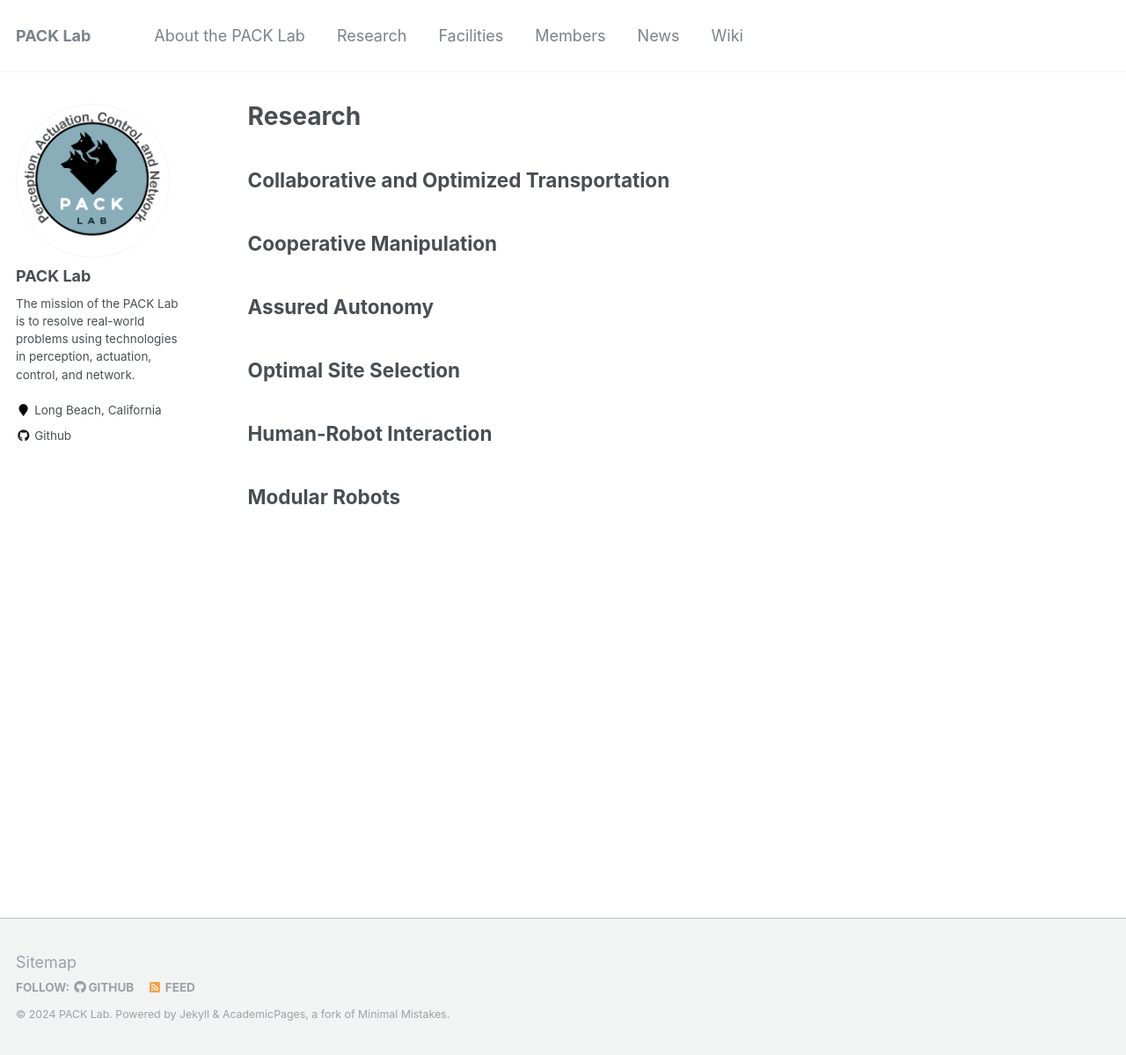
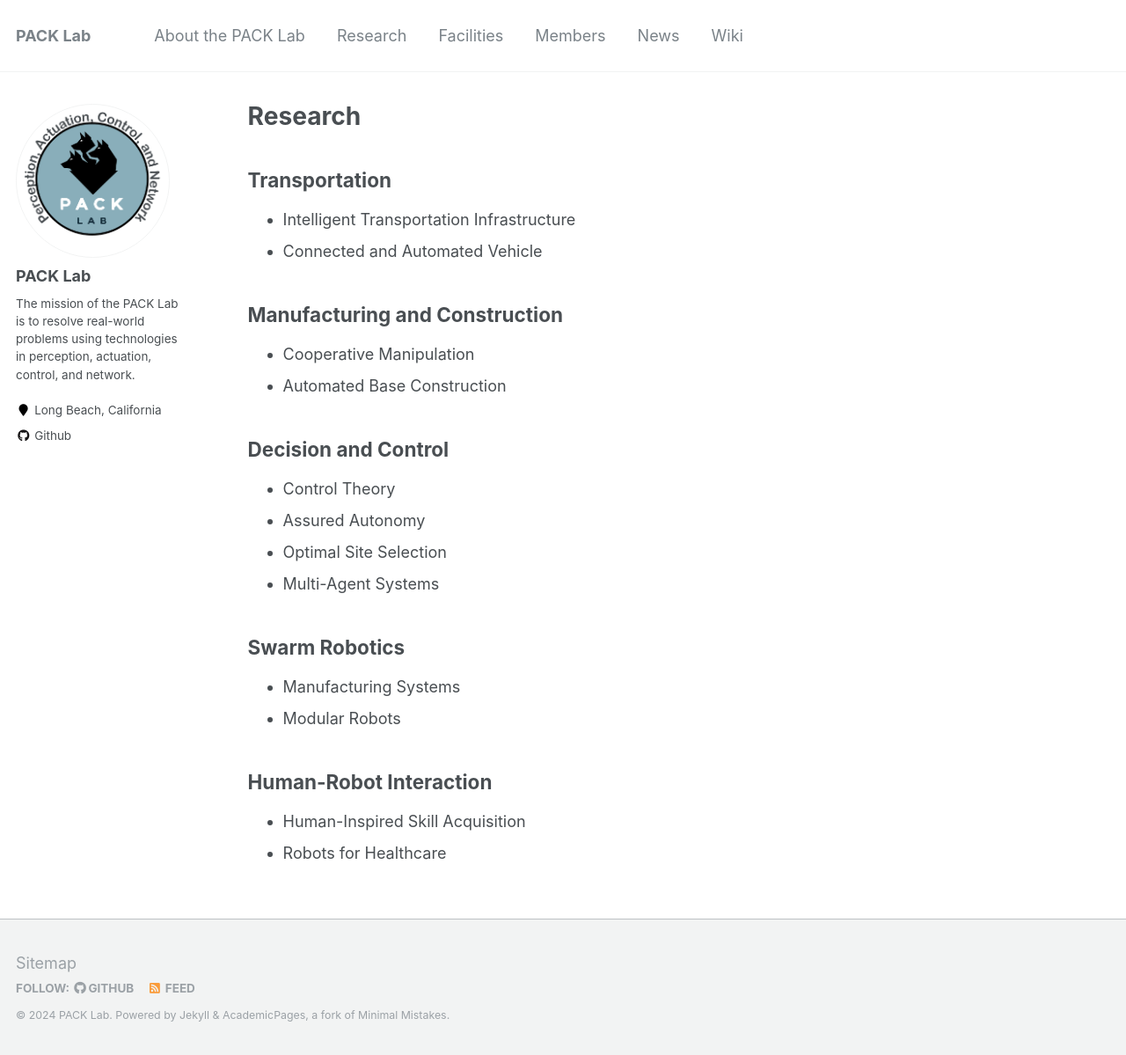
Before and after one commit to pack-lab/pack-lab.github.io, a Jekyll site: the page built from _pages/research.md, in a window 1280 px wide and 1199 px high. Shown: the whole window at 88% size. Built offline with Jekyll 4.4.1, drawn with Linux system fonts in a browser that asks for light colours.

Commit message:
Update research.md

```diff
--- a/_pages/research.md
+++ b/_pages/research.md
@@ -5,14 +5,29 @@ permalink: /research/
 author_profile: true
 ---
 
-## Collaborative and Optimized Transportation
+## Transportation
 
-## Cooperative Manipulation
+* Intelligent Transportation Infrastructure
+* Connected and Automated Vehicle
 
-## Assured Autonomy
+## Manufacturing and Construction
 
-## Optimal Site Selection
+* Cooperative Manipulation
+* Automated Base Construction
+
+## Decision and Control
+
+* Control Theory
+* Assured Autonomy
+* Optimal Site Selection
+* Multi-Agent Systems
+
+## Swarm Robotics
+
+* Manufacturing Systems
+* Modular Robots
 
 ## Human-Robot Interaction
 
-## Modular Robots
+* Human-Inspired Skill Acquisition
+* Robots for Healthcare
```
